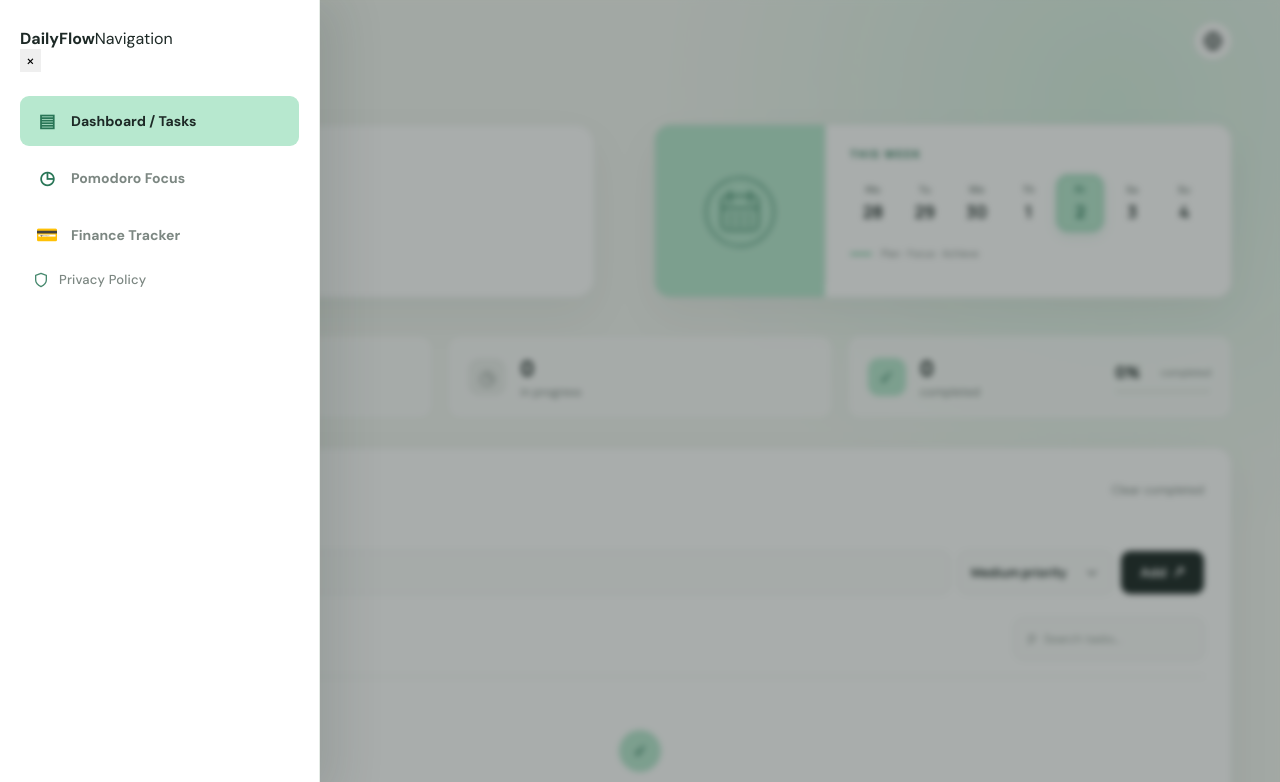
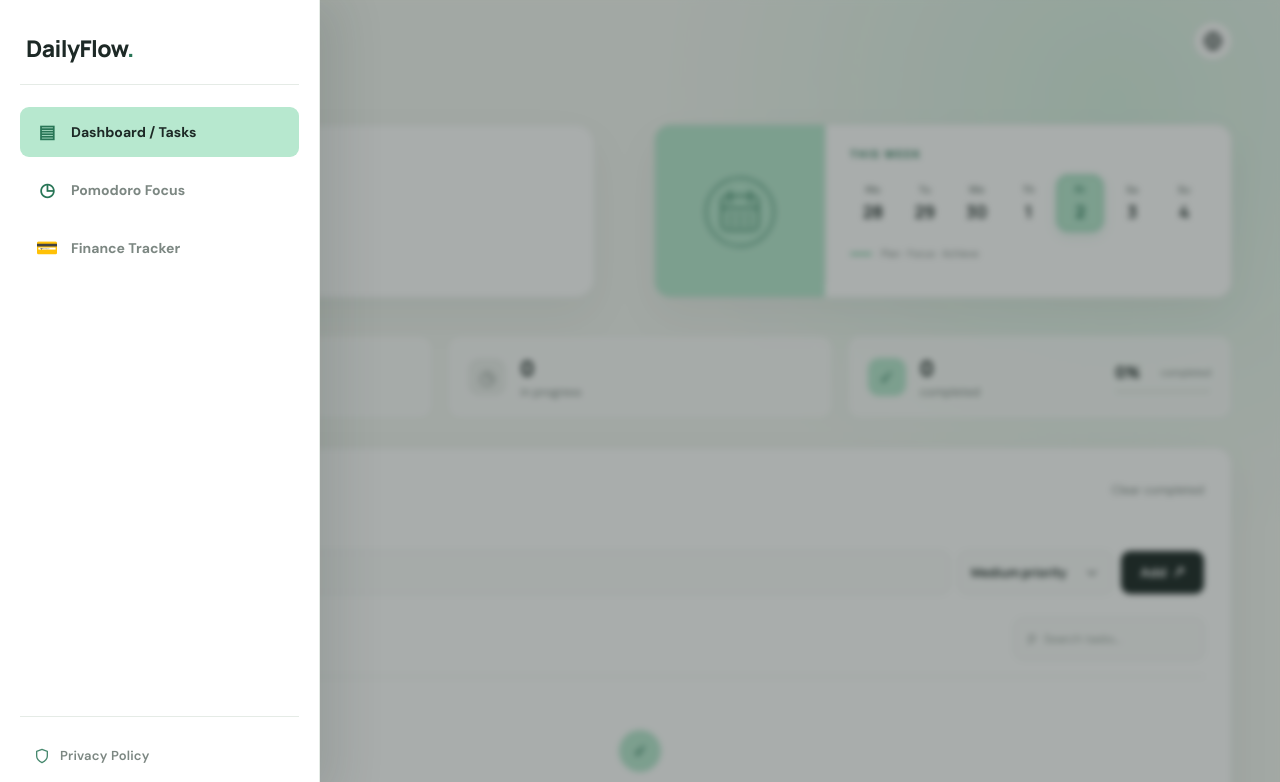
Before and after one commit to springday0212/dailyflow-mobile, a website: page index.html in a window 1280 px wide. Both pictures are taken after a click on the button 67 px from the left and 41 px from the top of the page. Shown: the top 782 px of the page. Drawn offline with Linux system fonts and the light colour scheme.

Commit message:
style(sidebar): remove close button and navigation subtext, pin privacy policy to bottom

```diff
--- a/index.html
+++ b/index.html
@@ -8,7 +8,7 @@
   <link rel="preconnect" href="https://fonts.googleapis.com">
   <link rel="preconnect" href="https://fonts.gstatic.com" crossorigin>
   <link href="https://fonts.googleapis.com/css2?family=DM+Sans:wght@400;500;600;700&family=Manrope:wght@700;800&display=swap" rel="stylesheet">
-  <link rel="stylesheet" href="./styles.css?v=3.6">
+  <link rel="stylesheet" href="./styles.css?v=3.7">
   <script>
     try {
       if (typeof window.Capacitor !== "undefined" && window.Capacitor.isNativePlatform && window.Capacitor.isNativePlatform()) {
@@ -404,12 +404,16 @@
   </div>
   <div class="drawer-overlay" id="drawerOverlay" hidden></div>
   <aside class="sidebar-drawer" id="sidebarDrawer" aria-label="Navigation" aria-hidden="true">
-    <div class="sidebar-header"><div><strong>DailyFlow</strong><span data-i18n="sidebarNavigation">Navigation</span></div><button class="drawer-close" id="drawerClose" type="button" aria-label="Close navigation" data-i18n-aria="closeNavigation">×</button></div>
-    <nav class="sidebar-nav">
-      <button class="sidebar-link active" type="button" data-view="dashboard"><span class="sidebar-icon" aria-hidden="true">▤</span><span class="sidebar-text" data-i18n="navDashboard">Dashboard / Tasks</span></button>
-      <button class="sidebar-link" type="button" data-view="focus"><span class="sidebar-icon" aria-hidden="true">◷</span><span class="sidebar-text" data-i18n="navFocus">Pomodoro Focus</span></button>
-      <button class="sidebar-link" type="button" data-view="finance"><span class="sidebar-icon" aria-hidden="true">💳</span><span class="sidebar-text" data-i18n="navFinance">Finance Tracker</span></button>
-    </nav>
+    <div class="sidebar-drawer-top">
+      <div class="sidebar-header">
+        <strong>DailyFlow<span class="brand-dot">.</span></strong>
+      </div>
+      <nav class="sidebar-nav">
+        <button class="sidebar-link active" type="button" data-view="dashboard"><span class="sidebar-icon" aria-hidden="true">▤</span><span class="sidebar-text" data-i18n="navDashboard">Dashboard / Tasks</span></button>
+        <button class="sidebar-link" type="button" data-view="focus"><span class="sidebar-icon" aria-hidden="true">◷</span><span class="sidebar-text" data-i18n="navFocus">Pomodoro Focus</span></button>
+        <button class="sidebar-link" type="button" data-view="finance"><span class="sidebar-icon" aria-hidden="true">💳</span><span class="sidebar-text" data-i18n="navFinance">Finance Tracker</span></button>
+      </nav>
+    </div>
     <div class="sidebar-footer">
       <button class="sidebar-privacy-btn" id="privacyPolicyBtn" type="button">
         <svg viewBox="0 0 24 24" width="16" height="16" fill="none" stroke="currentColor" stroke-width="2" stroke-linecap="round" stroke-linejoin="round" aria-hidden="true">
@@ -693,7 +697,7 @@
     </section>
   </div>
   <div class="finance-toast" id="financeToast" role="status" aria-live="polite" hidden><span data-i18n="expenseToastDeleted">Expense deleted</span><button id="undoExpense" type="button" data-i18n="undo">Undo</button></div>
-  <script src="./js/i18n.js?v=3.6"></script>
-  <script src="./script.js?v=3.6"></script>
+  <script src="./js/i18n.js?v=3.7"></script>
+  <script src="./script.js?v=3.7"></script>
 </body>
 </html>
--- a/script.js
+++ b/script.js
@@ -972,8 +972,13 @@ function setAppView(view) {
 }
 
 menuButton.addEventListener("click", () => setDrawerVisibility(!sidebarDrawer.classList.contains("is-open")));
-drawerClose.addEventListener("click", () => setDrawerVisibility(false));
+drawerClose?.addEventListener("click", () => setDrawerVisibility(false));
 drawerOverlay.addEventListener("click", () => setDrawerVisibility(false));
+document.addEventListener("keydown", (e) => {
+  if (e.key === "Escape" && sidebarDrawer && sidebarDrawer.classList.contains("is-open")) {
+    setDrawerVisibility(false);
+  }
+});
 focusBack.addEventListener("click", () => setAppView("dashboard"));
 financeBack.addEventListener("click", () => setAppView("dashboard"));
 sidebarLinks.forEach((link) => link.addEventListener("click", () => setAppView(link.dataset.view)));
--- a/styles.css
+++ b/styles.css
@@ -116,8 +116,42 @@ body.dark { --paper: #17221e; --surface: #202d28; --ink: #edf5ef; --muted: #9baa
   min-width: 175px;
 }
 .drawer-overlay { position: fixed; z-index: 20; inset: 0; background: rgba(29,41,38,.38); backdrop-filter: blur(3px); }.drawer-overlay[hidden] { display: none; }
-.sidebar-drawer { position: fixed; z-index: 21; inset: 0 auto 0 0; width: min(320px, 86vw); padding: 28px 20px; border-right: 1px solid var(--line); background: var(--surface); box-shadow: 18px 0 45px rgba(31,53,43,.12); transform: translateX(-105%); transition: transform .28s ease; display: flex; flex-direction: column; }.sidebar-drawer.is-open { transform: translateX(0); }
-.sidebar-nav { display: grid; gap: 7px; padding-top: 24px; }
+.sidebar-drawer {
+  position: fixed;
+  z-index: 21;
+  inset: 0 auto 0 0;
+  width: min(320px, 86vw);
+  height: 100%;
+  padding: 28px 20px 24px;
+  padding-top: max(28px, env(safe-area-inset-top, 28px));
+  padding-bottom: max(24px, env(safe-area-inset-bottom, 24px));
+  border-right: 1px solid var(--line);
+  background: var(--surface);
+  box-shadow: 18px 0 45px rgba(31,53,43,.12);
+  transform: translateX(-105%);
+  transition: transform .28s ease;
+  display: flex;
+  flex-direction: column;
+  justify-content: space-between;
+  box-sizing: border-box;
+}
+.sidebar-drawer.is-open { transform: translateX(0); }
+.sidebar-drawer-top {
+  display: flex;
+  flex-direction: column;
+  width: 100%;
+}
+.sidebar-header {
+  padding: 4px 6px 20px;
+  border-bottom: 1px solid var(--line);
+}
+.sidebar-header strong {
+  display: block;
+  font: 800 23px "Manrope", sans-serif;
+  letter-spacing: -.6px;
+  color: var(--ink);
+}
+.sidebar-nav { display: grid; gap: 8px; padding-top: 22px; }
 .sidebar-link {
   display: flex;
   align-items: center;
@@ -161,7 +195,30 @@ body.dark { --paper: #17221e; --surface: #202d28; --ink: #edf5ef; --muted: #9baa
   word-break: normal;
 }
 .sidebar-link:hover, .sidebar-link.active { color: var(--ink); background: var(--mint); }
-.sidebar-privacy-btn { display: flex; align-items: center; gap: 10px; width: 100%; padding: 10px 12px; border-radius: 9px; border: 1px solid transparent; color: var(--muted); background: transparent; font-size: 13px; font-weight: 500; letter-spacing: .2px; text-align: left; transition: color .2s, background .2s, border-color .2s; }
+.sidebar-footer {
+  margin-top: auto;
+  padding-top: 18px;
+  border-top: 1px solid var(--line);
+  width: 100%;
+  box-sizing: border-box;
+}
+.sidebar-privacy-btn {
+  display: flex;
+  align-items: center;
+  gap: 10px;
+  width: 100%;
+  padding: 11px 13px;
+  border-radius: 9px;
+  border: 1px solid transparent;
+  color: var(--muted);
+  background: transparent;
+  font-size: 13px;
+  font-weight: 600;
+  letter-spacing: .2px;
+  text-align: left;
+  transition: color .2s, background .2s, border-color .2s;
+  box-sizing: border-box;
+}
 .sidebar-privacy-btn svg { flex-shrink: 0; color: var(--mint-deep); opacity: .85; transition: transform .2s; }
 .sidebar-privacy-btn:hover { color: var(--ink); background: var(--paper); border-color: var(--line); }
 .sidebar-privacy-btn:hover svg { transform: scale(1.1); opacity: 1; }
--- a/www/styles.css
+++ b/www/styles.css
@@ -116,8 +116,42 @@ body.dark { --paper: #17221e; --surface: #202d28; --ink: #edf5ef; --muted: #9baa
   min-width: 175px;
 }
 .drawer-overlay { position: fixed; z-index: 20; inset: 0; background: rgba(29,41,38,.38); backdrop-filter: blur(3px); }.drawer-overlay[hidden] { display: none; }
-.sidebar-drawer { position: fixed; z-index: 21; inset: 0 auto 0 0; width: min(320px, 86vw); padding: 28px 20px; border-right: 1px solid var(--line); background: var(--surface); box-shadow: 18px 0 45px rgba(31,53,43,.12); transform: translateX(-105%); transition: transform .28s ease; display: flex; flex-direction: column; }.sidebar-drawer.is-open { transform: translateX(0); }
-.sidebar-nav { display: grid; gap: 7px; padding-top: 24px; }
+.sidebar-drawer {
+  position: fixed;
+  z-index: 21;
+  inset: 0 auto 0 0;
+  width: min(320px, 86vw);
+  height: 100%;
+  padding: 28px 20px 24px;
+  padding-top: max(28px, env(safe-area-inset-top, 28px));
+  padding-bottom: max(24px, env(safe-area-inset-bottom, 24px));
+  border-right: 1px solid var(--line);
+  background: var(--surface);
+  box-shadow: 18px 0 45px rgba(31,53,43,.12);
+  transform: translateX(-105%);
+  transition: transform .28s ease;
+  display: flex;
+  flex-direction: column;
+  justify-content: space-between;
+  box-sizing: border-box;
+}
+.sidebar-drawer.is-open { transform: translateX(0); }
+.sidebar-drawer-top {
+  display: flex;
+  flex-direction: column;
+  width: 100%;
+}
+.sidebar-header {
+  padding: 4px 6px 20px;
+  border-bottom: 1px solid var(--line);
+}
+.sidebar-header strong {
+  display: block;
+  font: 800 23px "Manrope", sans-serif;
+  letter-spacing: -.6px;
+  color: var(--ink);
+}
+.sidebar-nav { display: grid; gap: 8px; padding-top: 22px; }
 .sidebar-link {
   display: flex;
   align-items: center;
@@ -161,7 +195,30 @@ body.dark { --paper: #17221e; --surface: #202d28; --ink: #edf5ef; --muted: #9baa
   word-break: normal;
 }
 .sidebar-link:hover, .sidebar-link.active { color: var(--ink); background: var(--mint); }
-.sidebar-privacy-btn { display: flex; align-items: center; gap: 10px; width: 100%; padding: 10px 12px; border-radius: 9px; border: 1px solid transparent; color: var(--muted); background: transparent; font-size: 13px; font-weight: 500; letter-spacing: .2px; text-align: left; transition: color .2s, background .2s, border-color .2s; }
+.sidebar-footer {
+  margin-top: auto;
+  padding-top: 18px;
+  border-top: 1px solid var(--line);
+  width: 100%;
+  box-sizing: border-box;
+}
+.sidebar-privacy-btn {
+  display: flex;
+  align-items: center;
+  gap: 10px;
+  width: 100%;
+  padding: 11px 13px;
+  border-radius: 9px;
+  border: 1px solid transparent;
+  color: var(--muted);
+  background: transparent;
+  font-size: 13px;
+  font-weight: 600;
+  letter-spacing: .2px;
+  text-align: left;
+  transition: color .2s, background .2s, border-color .2s;
+  box-sizing: border-box;
+}
 .sidebar-privacy-btn svg { flex-shrink: 0; color: var(--mint-deep); opacity: .85; transition: transform .2s; }
 .sidebar-privacy-btn:hover { color: var(--ink); background: var(--paper); border-color: var(--line); }
 .sidebar-privacy-btn:hover svg { transform: scale(1.1); opacity: 1; }
```
Also changed, not shown: www/index.html (+13 -9 lines), www/script.js (+6 -1 lines).
